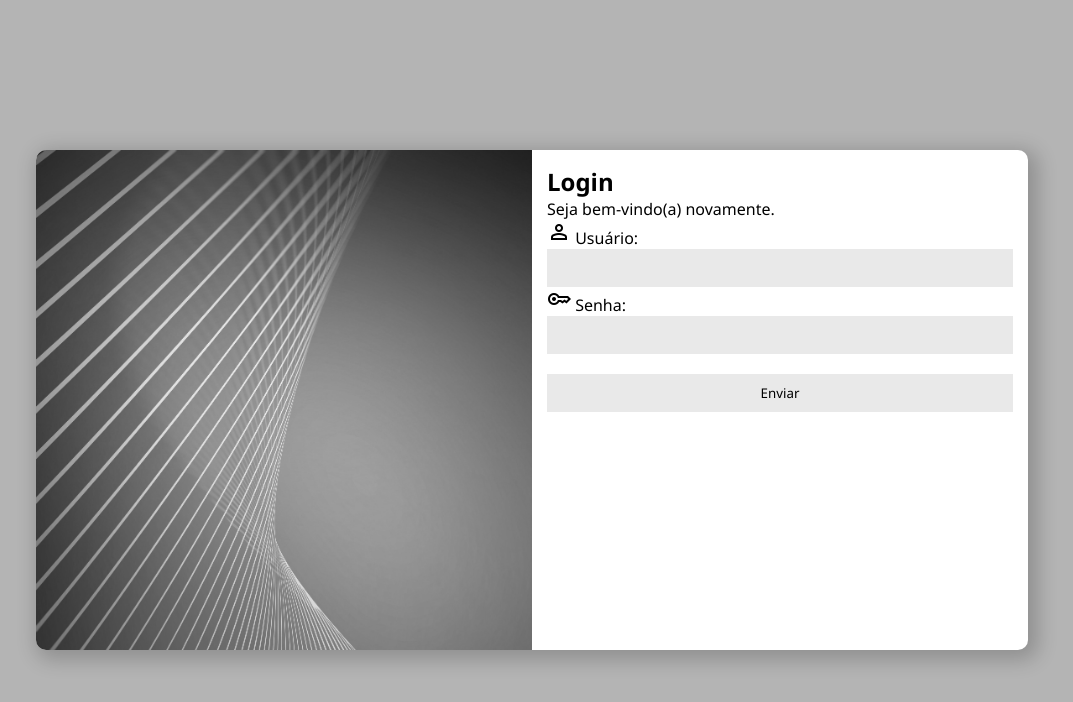
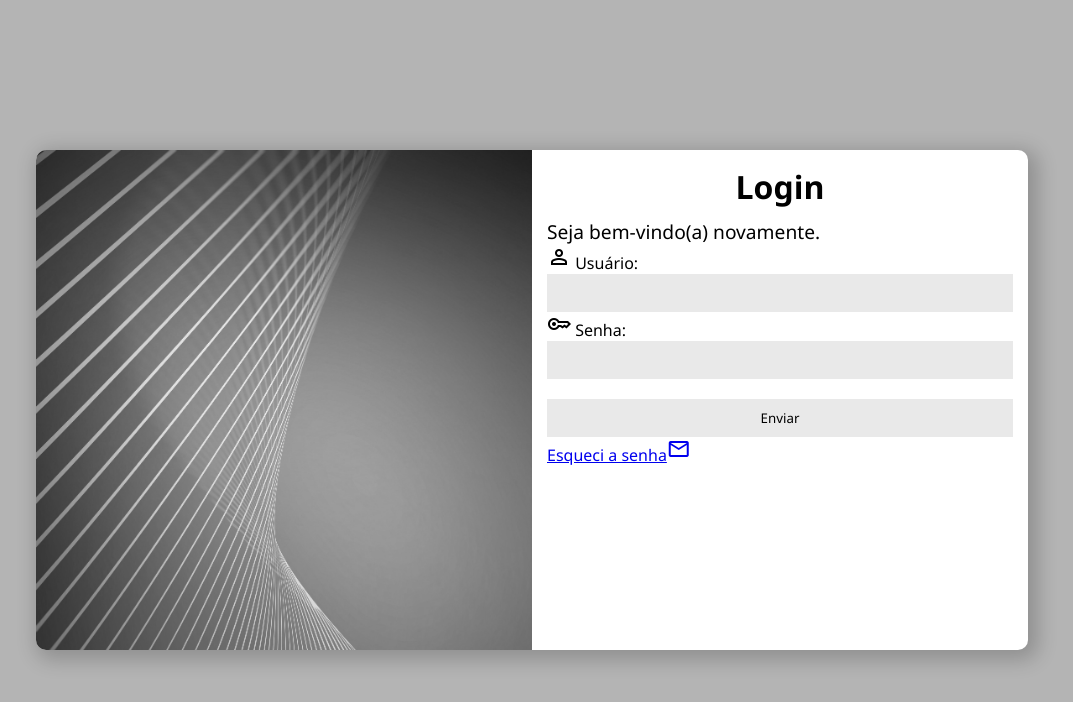
Before and after one commit to leonardobehnck/tela-de-login, a plain HTML site: page index.html in a window 1280 px wide. Shown: the whole page, without its empty margins (108-1181 px from the left). Drawn offline with nearby package versions, Linux system fonts and the light colour scheme.

Commit message:
Andamento do exe

```diff
--- a/index.html
+++ b/index.html
@@ -21,19 +21,20 @@
       <div id="form">
         <h1>Login</h1>
         <p>Seja bem-vindo(a) novamente.</p>
-        <form action="post">
+        <form action="post" autocomplete="o">
           <label for="user">
             <span class="material-symbols-outlined">
               person
             </span>
             Usuário:</label>
-          <input type="text" name="user" id="user">
+          <input type="text" name="user" id="user" autocomplete="username" required>
           <label for="password">
             <span class="material-symbols-outlined">key</span>
             Senha:
           </label>
-          <input type="password" name="senha" id="password">
+          <input type="password" name="senha" id="password" autocomplete="current-password" required>
           <input type="submit" value="Enviar" id="enviar">
+          <a href="#">Esqueci a senha<span class="material-symbols-outlined">mail</span>          </span></a>
         </form>
       </div>
     </section>
--- a/styles/media.css
+++ b/styles/media.css
@@ -40,11 +40,11 @@
   }
 
   div#form {
-    float: right;
+    float: left;
     width: 70%;
 }
   div#imagem {
-    float: left;
+    float: right;
     width: 30%;
     height: 100%;
   }
@@ -59,6 +59,15 @@
     float: right;
     width: 50%;
 }
+
+  div#form > h1 {
+    font-size: 2em;
+}
+
+  div#form > p {
+    font-size: 1.2em;
+}
+
   div#imagem {
     float: left;
     width: 50%;
--- a/styles/style.css
+++ b/styles/style.css
@@ -48,6 +48,19 @@ div#form {
   display: block;
 }
 
+div#form > h1 {
+  text-align: center;
+  margin-bottom: 10px;
+}
+
+div#form > p {
+  font-size: 0.8em;
+}
+
+div#form > a {
+  color: black;
+}
+
 div#form input {
   display: block;
   background-color: rgb(233, 233, 233);
```
